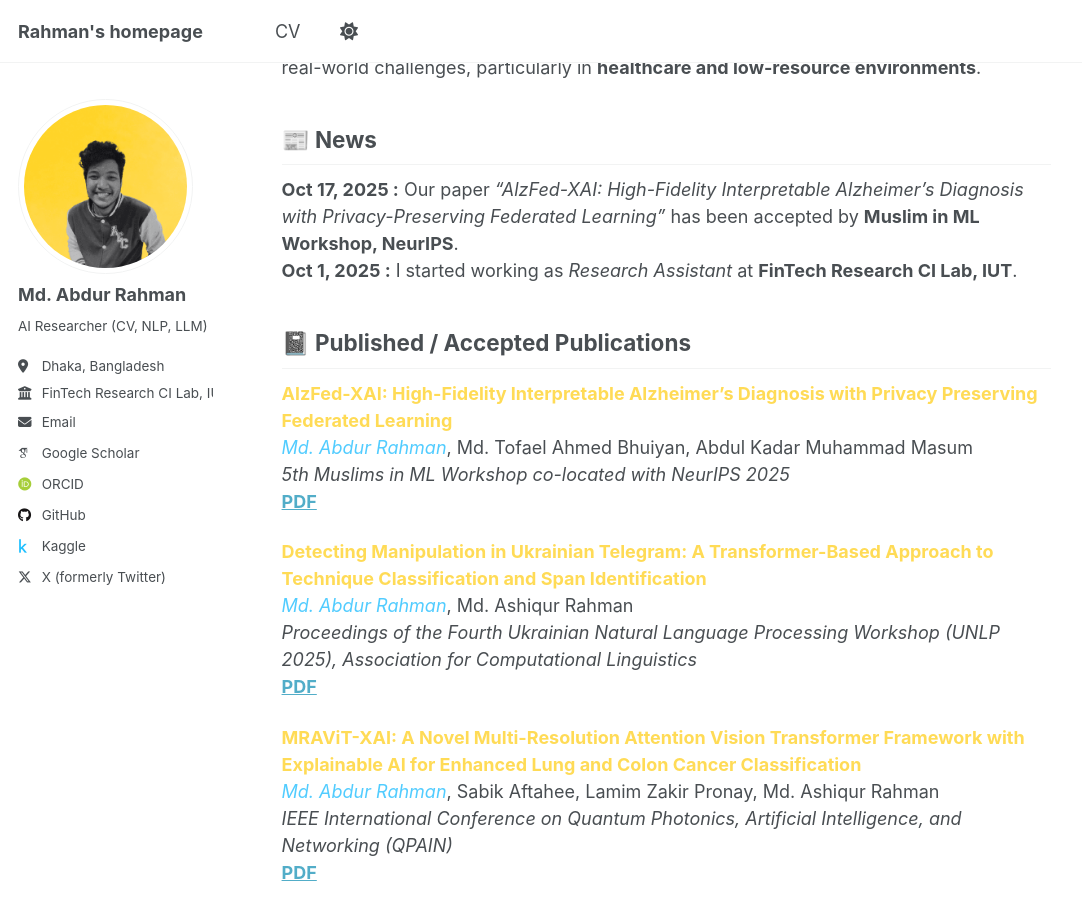
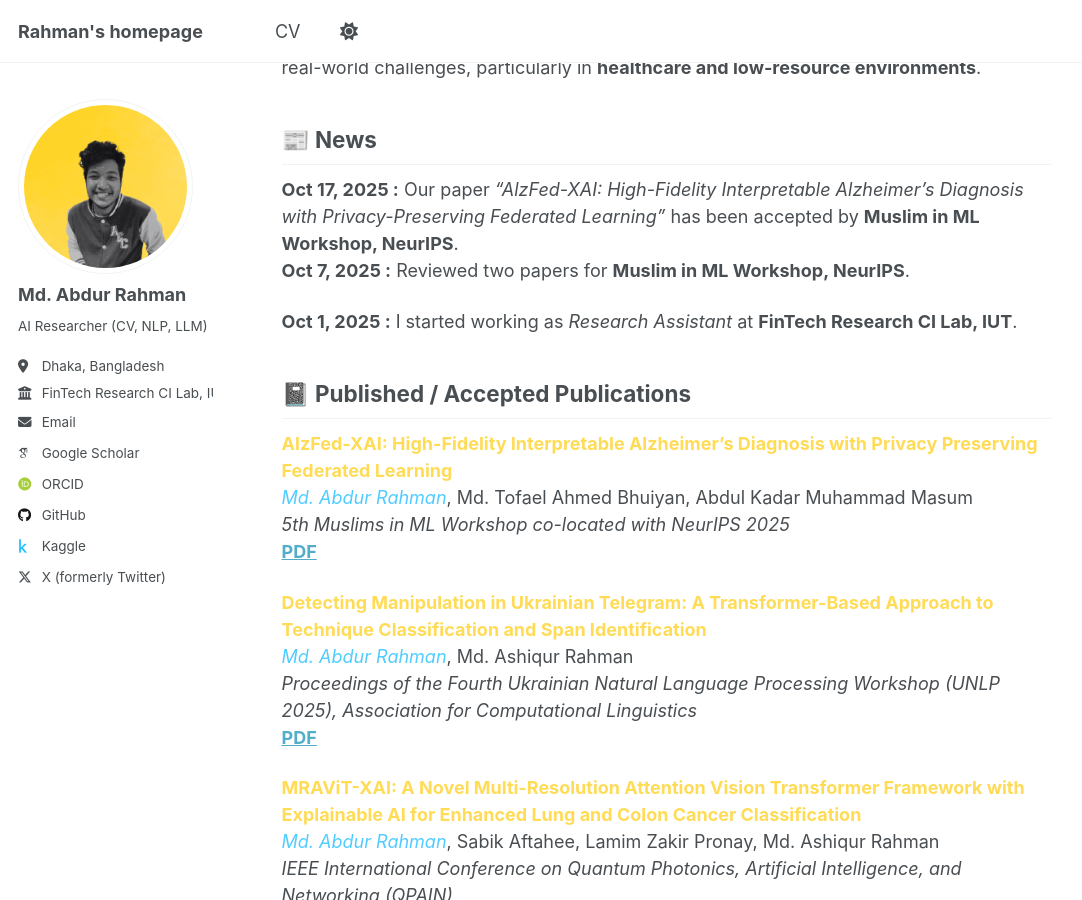
Before and after one commit to borhanitrash/borhanitrash.github.io, a Jekyll site: the page built from _pages/about.md, in a window 1280 px wide and 900 px high, scrolled down 467 px. Shown: the whole window, without its empty margins (0-1082 px from the left). Built offline with Jekyll 4.4.1, drawn with Linux system fonts in a browser that asks for light colours; some web fonts are replaced; a script that is not in the unit is left out.

Commit message:
Add news entry for paper review on Oct 7, 2025

```diff
--- a/_pages/about.md
+++ b/_pages/about.md
@@ -22,6 +22,8 @@ My current goal is to publish impactful research papers in top-tier CORE A*/A co
 ## 📰 News
 
 **Oct 17, 2025 :**   Our paper *“AlzFed-XAI: High-Fidelity Interpretable Alzheimer’s Diagnosis with Privacy-Preserving Federated Learning”* has been accepted by **Muslim in ML Workshop, NeurIPS**.
+**Oct 7, 2025 :**   Reviewed two papers for **Muslim in ML Workshop, NeurIPS**.
+
 **Oct 1, 2025 :**   I started working as *Research Assistant* at **FinTech Research CI Lab, IUT**.
 
 ## 📓 Published / Accepted Publications
```
